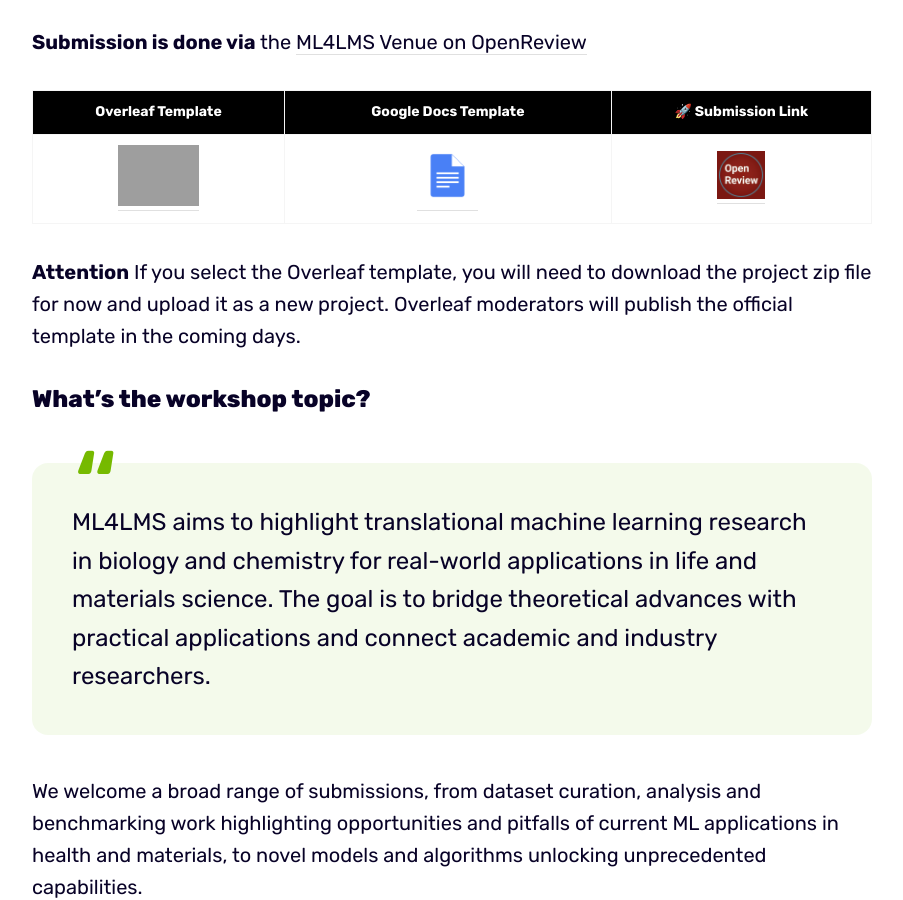
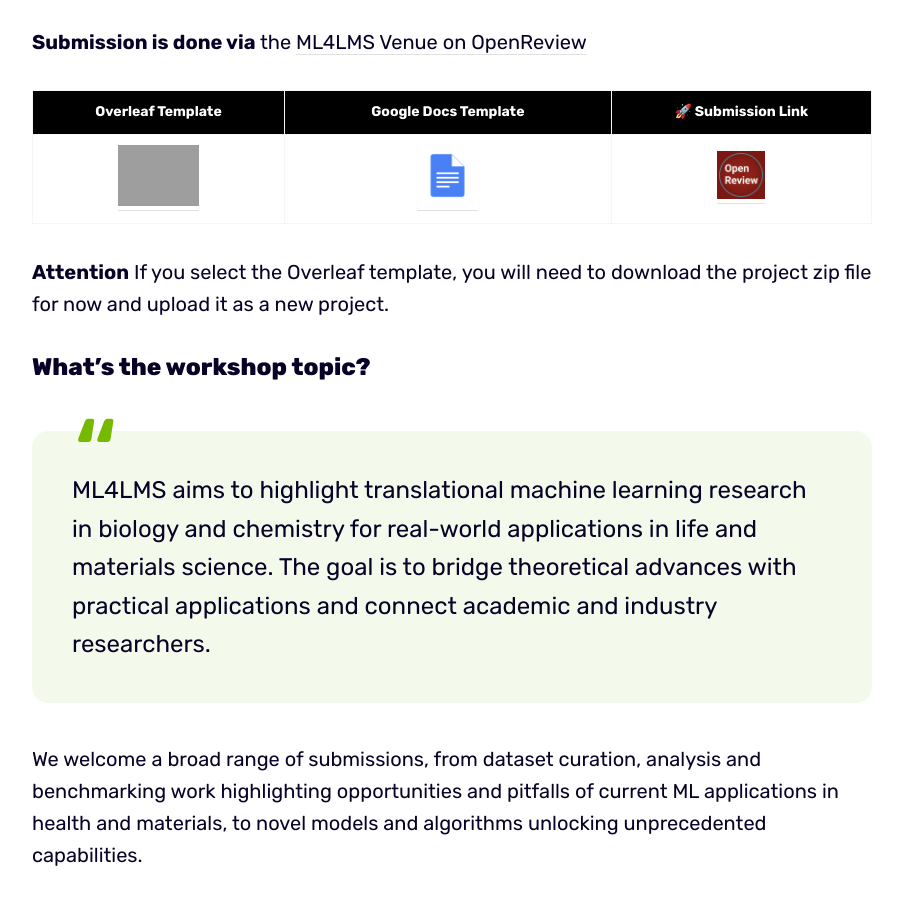
Before and after one commit to icml-ml4lms/icml-ml4lms.github.io, a Jekyll site: the page built from _pages/submissions.md, in a window 1280 px wide and 900 px high, scrolled down 478 px. Shown: the whole window, without its empty margins (188-1091 px from the left). Built offline with Jekyll 4.4.1, drawn with Linux system fonts in a browser that asks for light colours; grey boxes are pictures that could not be loaded.

Commit message:
Overleaf hot fix

```diff
--- a/_pages/submissions.md
+++ b/_pages/submissions.md
@@ -25,7 +25,8 @@
     </tr>
     <tr>
         <td>
-            <a href="https://www.overleaf.com/latex/templates/ml4lms-at-icml24-template/vrwkwmsgtqcs">
+            <!--<a href="https://www.overleaf.com/latex/templates/ml4lms-at-icml24-template/vrwkwmsgtqcs">-->
+            <a href="https://www.overleaf.com/read/txvrdpghbcnz#a0e022">
                 <img src="/images/overleaf.png" style="all: unset; width: 35%; transition: filter 0.3s;" onmouseover="this.style.filter='grayscale(100%)'" onmouseout="this.style.filter='none'">
             </a>
         </td>
@@ -44,9 +45,7 @@
 </div>
 
 **Attention**
-If you select the Overleaf template, you will need to download the project zip file for now and upload it as a new project. Overleaf moderators will publish the official template in the coming days.
-
-
+If you select the Overleaf template, you will need to download the project zip file for now and upload it as a new project.
 
 ### What's the workshop topic?
 > ML4LMS aims to highlight translational machine learning research in biology and chemistry for real-world applications in life and materials science. The goal is to bridge theoretical advances with practical applications and connect academic and industry researchers.
```
Also changed, not shown: 3 other files.
